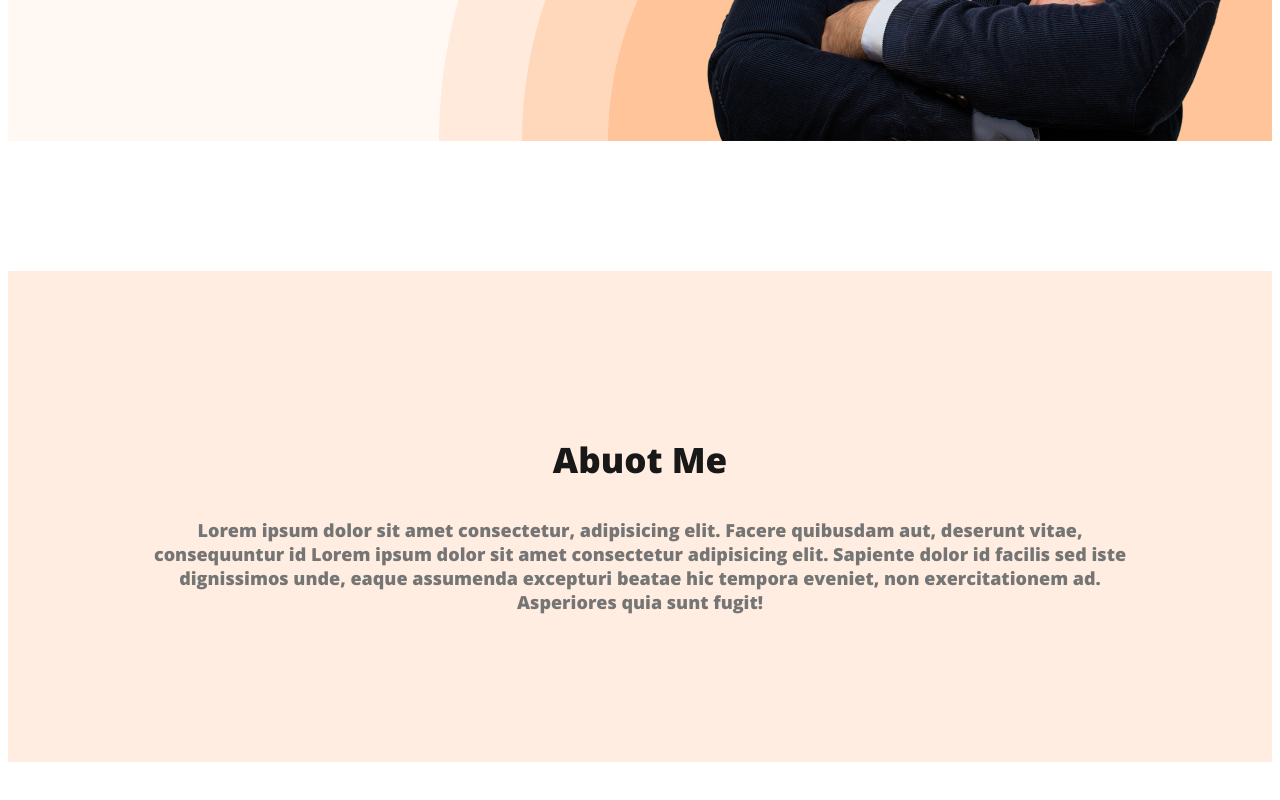
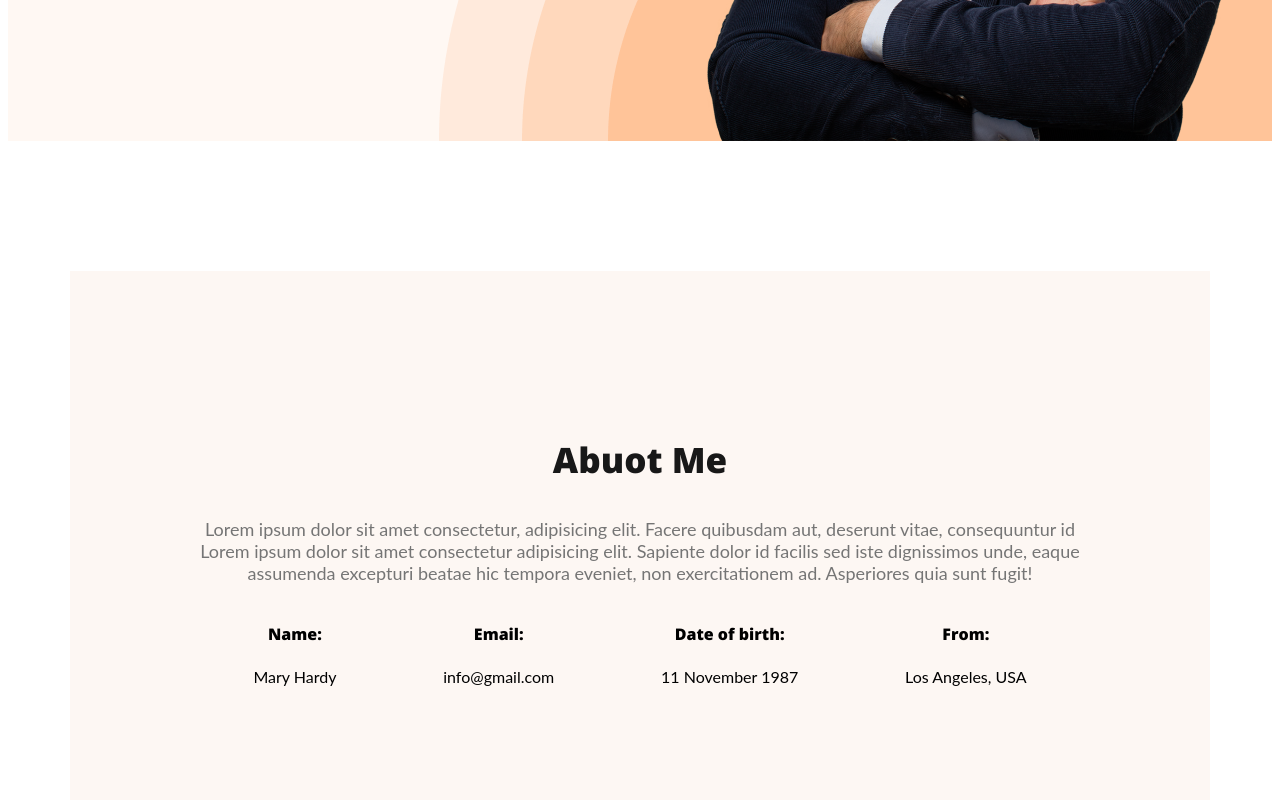
Before and after one commit to Farok-ahmed/webdeveloper-protfoleo, a plain HTML site: page index.html in a window 1280 px wide. Shown: the part 724-1524 px from the top of the page. Drawn offline with nearby package versions, Linux system fonts and the light colour scheme.

Commit message:
first commit

```diff
--- a/index.html
+++ b/index.html
@@ -35,6 +35,25 @@
             <h3 class="section-title">Abuot Me</h3>
             <p class="section-description">Lorem ipsum dolor sit amet consectetur, adipisicing elit. Facere quibusdam aut, deserunt vitae, consequuntur id  Lorem ipsum dolor sit amet consectetur adipisicing elit. Sapiente dolor id facilis sed iste dignissimos unde, eaque assumenda excepturi beatae hic tempora eveniet, non exercitationem ad. Asperiores quia sunt fugit!
             </p>
+            <div class="about-info-container">
+                <div class="about-info">
+                    <h4 class="info-title">Name:</h4>
+                    <p class="info-description">Mary Hardy</p>
+                </div>
+                <div class="about-info">
+                    <h4 class="info-title">Email:</h4>
+                    <p class="info-description">info@gmail.com</p>
+                </div>
+                <div class="about-info">
+                    <h4 class="info-title">Date of birth:</h4>
+                    <p class="info-description">11 November 1987</p>
+                </div>
+                <div class="about-info">
+                    <h4 class="info-title">From:</h4>
+                    <p class="info-description">Los Angeles, USA</p>
+                </div>
+                </div>
+            </div>
         </section>
     </main>
     <footer>
--- a/style.css
+++ b/style.css
@@ -8,6 +8,10 @@ body{
 }
 
 h1{
+    font-family: 'Lato',sans-serif;
+}
+
+p{
     font-family: 'Lato',sans-serif;
 }
 
@@ -98,11 +102,23 @@ banner .profile-pic{
 }
 
 /* main section styles */
-
+main{
+    max-width: 1140px;
+    margin: 0 auto;
+}
 /* about section styles */
 section.about {
     padding: 130px;
     border: 10px;
-    background: #ffede1;
+    background: #fdf7f3;
     margin: 130px 0;
 }
+
+.about-info-container{
+    display: flex;
+    justify-content: space-around;
+}
+
+.about-info{
+    text-align: center;
+}
```
